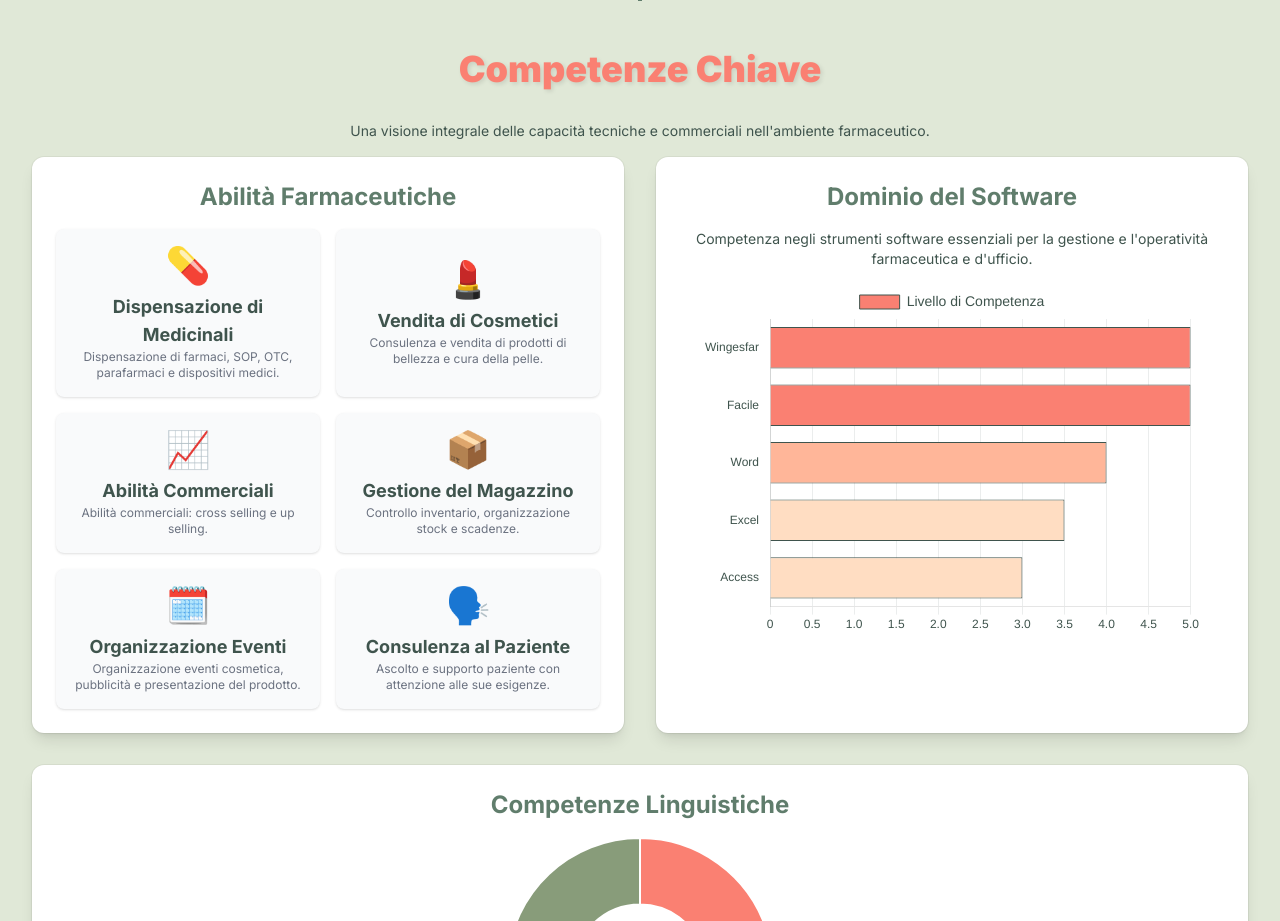
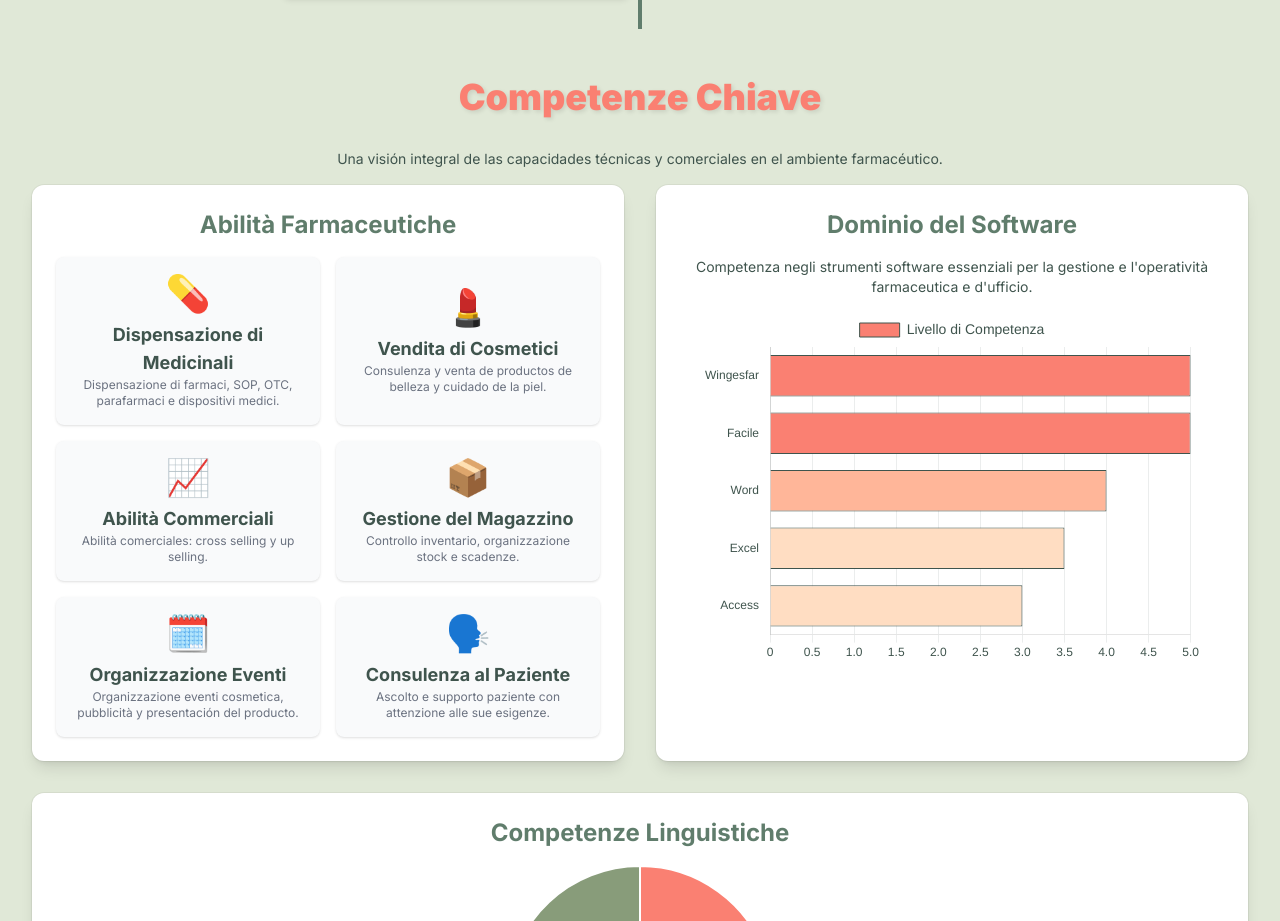
Before and after one commit to jose-dscience/maddalenaclama.github.io, a plain HTML site: page index.html in a window 1280 px wide. Shown: the part 1423-2344 px from the top of the page. Drawn offline with nearby package versions, Linux system fonts and the light colour scheme.

Commit message:
Update index.html
fixed problem with non-responsive info

```diff
--- a/index.html
+++ b/index.html
@@ -139,7 +139,7 @@
             </div>
             <h1 class="text-5xl md:text-7xl font-black uppercase text-shadow text-[#FA8072]">Maddalena Clama</h1>
             <p class="text-2xl md:text-3xl font-bold text-[#607D6C] mt-2">Farmacista</p>
-            <div class="mt-4 flex justify-center items-center space-x-6 text-[#3F544D]">
+            <div class="mt-4 flex flex-col items-center space-y-2 md:flex-row md:space-x-6 md:space-y-0 md:justify-center text-[#3F544D]">
                 <span>📍 Spilimbergo (PN)</span>
                 <span>📧 maddalena.clama@libero.it</span>
                 <span>📞 +39 3332710087</span>
@@ -151,7 +151,7 @@
             <section id="about" class="bg-white/80 backdrop-blur-sm rounded-xl shadow-lg p-6 md:p-8 ring-1 ring-black ring-opacity-5">
                 <h2 class="text-3xl font-bold text-[#607D6C] mb-4 text-center">Filosofia Professionale</h2>
                 <p class="text-lg text-center max-w-3xl mx-auto text-[#3F544D]">
-                    "Lavorando a stretto contatto con il pubblico ho imparato a capire le esigenze di chi ho di fronte gestendo la vendita in modo ottimale sia per el cliente che per l'azienda. Ho capito che solo con una squadra de lavoro coesa si ottengo i risultati desiderati e per este motivo penso que più che competere si debba collaborare per un fine comune."
+                    "Lavorando a stretto contatto con el público he aprendido a entender las necesidades de quien tengo delante, gestionando la venta de forma óptima tanto para el cliente como para la empresa. He comprendido que solo con un equipo de trabajo cohesionado se obtienen los resultados deseados y por este motivo creo que más que competir, se debe colaborar para un fin común."
                 </p>
             </section>
 
@@ -207,7 +207,7 @@
 
             <section id="skills">
                 <h2 class="text-4xl font-black text-shadow text-[#FA8072] text-center mb-8">Competenze Chiave</h2>
-                <p class="text-center text-sm mb-4 text-[#3F544D]">Una visione integrale delle capacità tecniche e commerciali nell'ambiente farmaceutico.</p>
+                <p class="text-center text-sm mb-4 text-[#3F544D]">Una visión integral de las capacidades técnicas y comerciales en el ambiente farmacéutico.</p>
                 <div class="grid grid-cols-1 lg:grid-cols-2 gap-8">
 
                     <div class="bg-white rounded-xl shadow-lg p-6 ring-1 ring-black ring-opacity-5">
@@ -221,12 +221,12 @@
                             <div class="bg-gray-50 p-4 rounded-lg shadow flex flex-col items-center justify-center">
                                 <span class="text-4xl mb-2">💄</span>
                                 <p class="font-semibold text-lg text-[#3F544D]">Vendita di Cosmetici</p>
-                                <p class="text-xs text-gray-500">Consulenza e vendita di prodotti di bellezza e cura della pelle.</p>
+                                <p class="text-xs text-gray-500">Consulenza y venta de productos de belleza y cuidado de la piel.</p>
                             </div>
                             <div class="bg-gray-50 p-4 rounded-lg shadow flex flex-col items-center justify-center">
                                 <span class="text-4xl mb-2">📈</span>
                                 <p class="font-semibold text-lg text-[#3F544D]">Abilità Commerciali</p>
-                                <p class="text-xs text-gray-500">Abilità commerciali: cross selling e up selling.</p>
+                                <p class="text-xs text-gray-500">Abilità comerciales: cross selling y up selling.</p>
                             </div>
                             <div class="bg-gray-50 p-4 rounded-lg shadow flex flex-col items-center justify-center">
                                 <span class="text-4xl mb-2">📦</span>
@@ -236,7 +236,7 @@
                             <div class="bg-gray-50 p-4 rounded-lg shadow flex flex-col items-center justify-center">
                                 <span class="text-4xl mb-2">🗓️</span>
                                 <p class="font-semibold text-lg text-[#3F544D]">Organizzazione Eventi</p>
-                                <p class="text-xs text-gray-500">Organizzazione eventi cosmetica, pubblicità e presentazione del prodotto.</p>
+                                <p class="text-xs text-gray-500">Organizzazione eventi cosmetica, pubblicità y presentación del producto.</p>
                             </div>
                             <div class="bg-gray-50 p-4 rounded-lg shadow flex flex-col items-center justify-center">
                                 <span class="text-4xl mb-2">🗣️</span>
```
